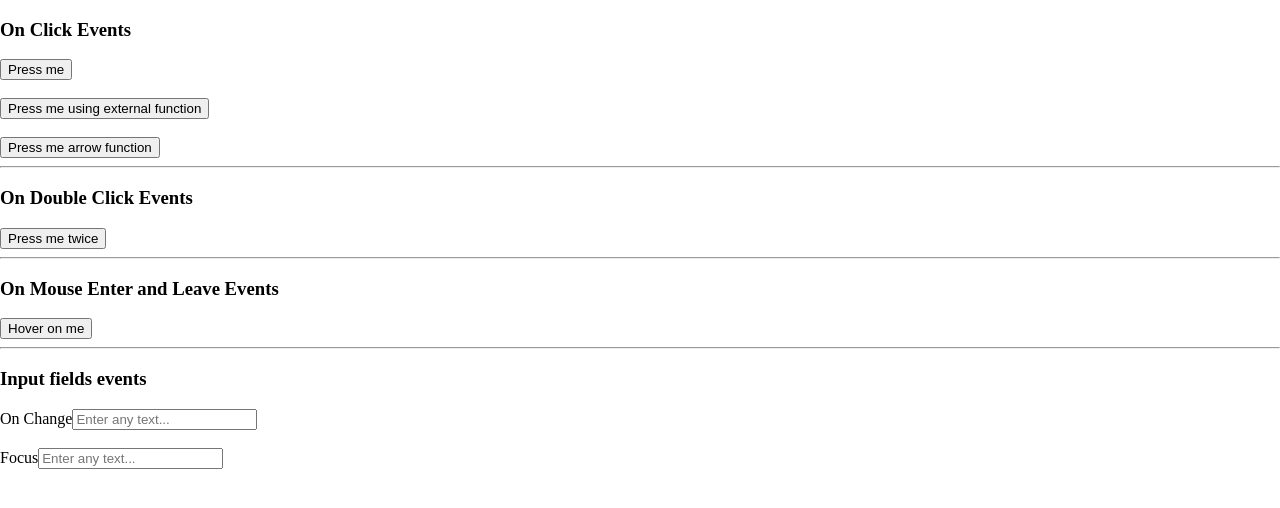
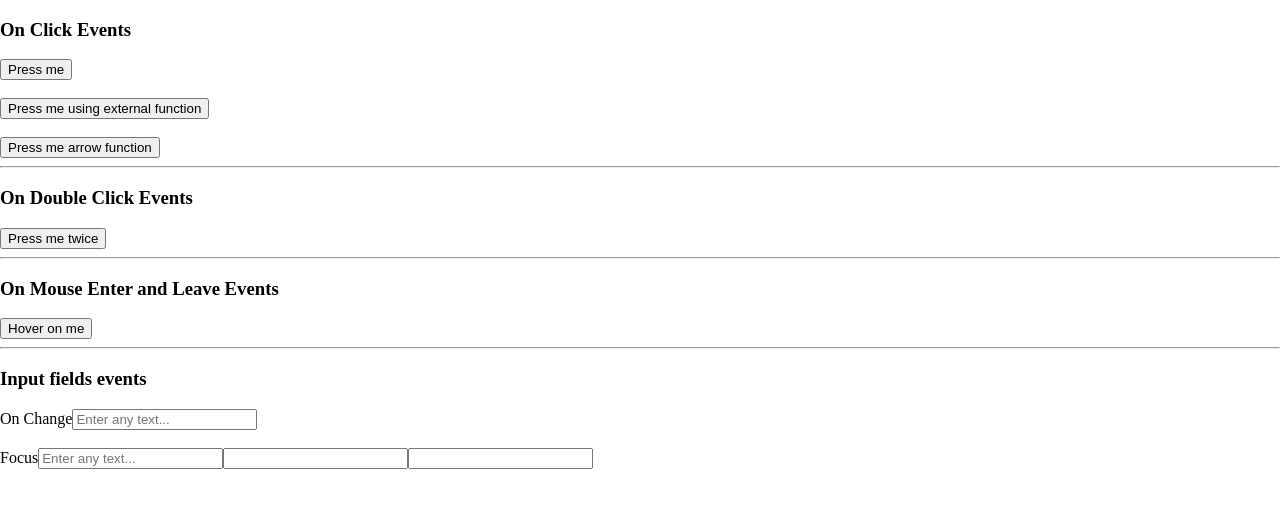
Before and after one commit to Mudassir-Ali-Khan/myappreact, a React (Create React App) app: page / in a window 1280 px wide. Shown: the top 508 px of the page. Built offline with nearby package versions, Linux system fonts and the light colour scheme.

Commit message:
practice

```diff
--- a/src/pages/Events/Events.jsx
+++ b/src/pages/Events/Events.jsx
@@ -59,7 +59,13 @@ const Events = () => {
             console.log("Input field focused")
         }} placeholder='Enter any text...' />
 
-        {/* On Blur */}
+        <input type="text" onMouseEnter={() => {
+            console.log("Hello")
+
+        }}/>
+        <input type="text" onBlur={() => {
+            console.log("Blur")
+        }}/>
     </div>
   )
 }
```
